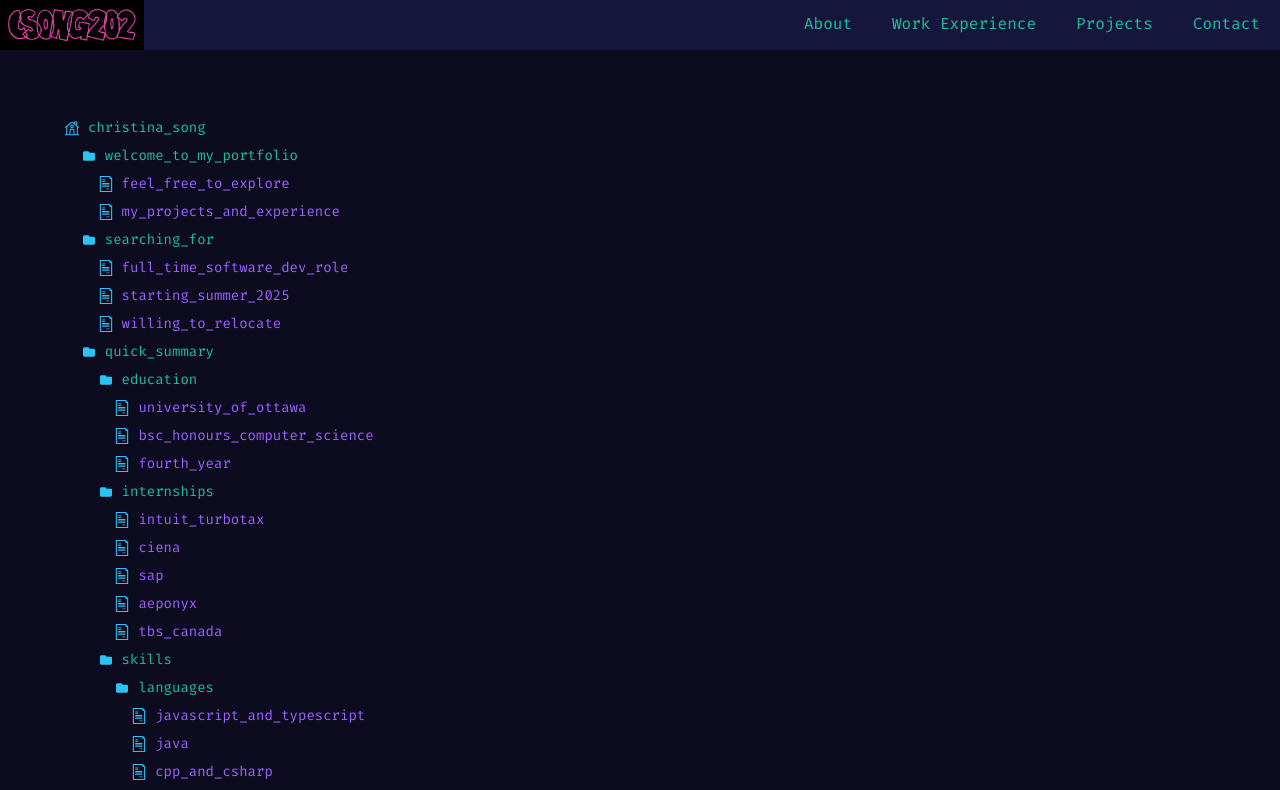
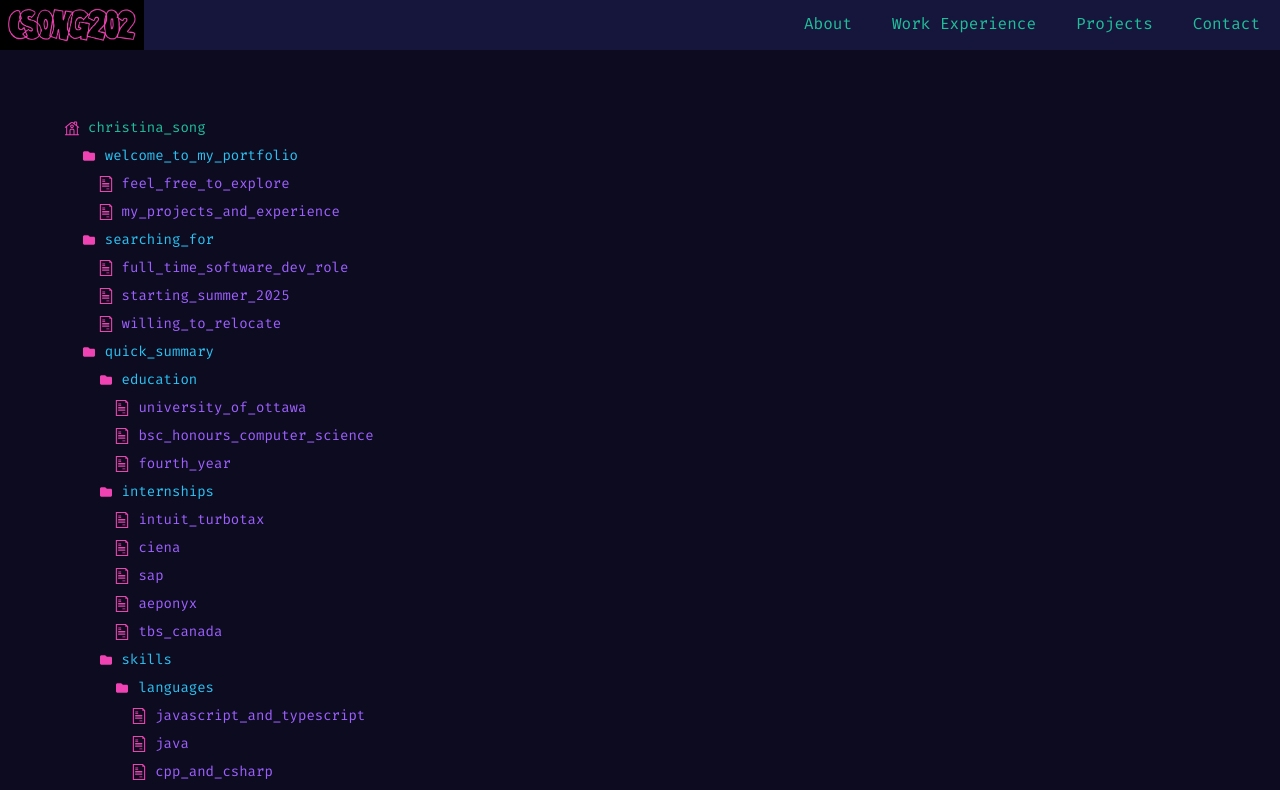
Before and after one commit to csong202/csong202.github.io, a React (Create React App) app: page / in a window 1280 px wide. Shown: the top 790 px of the page. Built offline with nearby package versions, Linux system fonts and the light colour scheme.

Commit message:
pink home icons so they don't look like buttons

```diff
--- a/src/pages/Home.tsx
+++ b/src/pages/Home.tsx
@@ -3,7 +3,7 @@ import { ReactComponent as HomeIcon } from "../icons/home.svg";
 import { ReactComponent as TextFileIcon } from "../icons/text-file.svg";
 
 const Home = () => {
-	const iconClasses = "size-6 fill-blue hover:fill-pink inline pr-2";
+	const iconClasses = "size-6 fill-pink inline pr-2";
 
 	const directory = (
 		indent: number,
@@ -11,7 +11,13 @@ const Home = () => {
 		name: string
 	) => (
 		<div
-			className={icon === "folder" || icon === "home" ? "text-teal" : ""}
+			className={
+				icon === "home"
+					? "text-teal"
+					: icon === "folder"
+					? "text-blue"
+					: ""
+			}
 		>
 			<span>{"\u00A0\u00A0".repeat(indent)}</span>
 			{icon === "home" ? (
```
